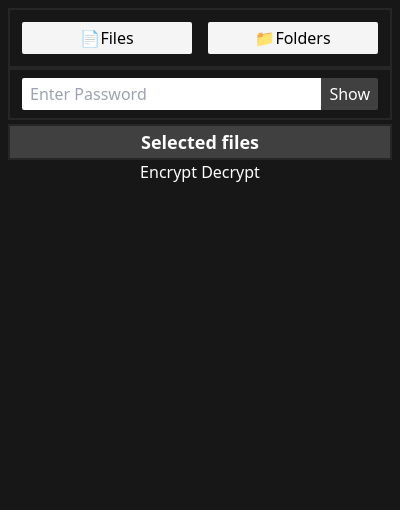
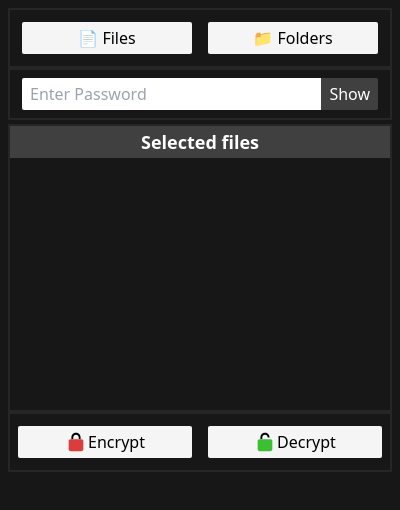
Before and after one commit to abhishekY495/File-encryptor, an Electron app: page app/src/index.html in a window 400 px wide. Drawn offline with Linux system fonts and the light colour scheme.

Commit message:
Style: Encrypt/Decrypt buttons and minor changes

```diff
--- a/app/src/index.html
+++ b/app/src/index.html
@@ -16,16 +16,16 @@
     <div
       id="browse-container"
       class="border-2 border-neutral-800 p-3 flex justify-center gap-4">
-      <label class="w-full bg-neutral-100 text-black p-1 px-3 rounded-sm hover:bg-neutral-300">
-        📄Files
+      <label class="w-full bg-neutral-100 text-black p-1 rounded-sm hover:bg-neutral-300">
+        📄 Files
         <input
           id="file-picker"
           type="file"
           multiple="multiple"
           class="hidden" />
       </label>
-      <label class="w-full bg-neutral-100 text-black p-1 px-3 rounded-sm hover:bg-neutral-300">
-        📁Folders
+      <label class="w-full bg-neutral-100 text-black p-1 rounded-sm hover:bg-neutral-300">
+        📁 Folders
         <input id="folder-picker"
         type="file"
         webkitdirectory mozdirectory msdirectory odirectory directory multiple
@@ -52,16 +52,36 @@
 
     <div
       id="files-container"
-      class="border-2 border-neutral-800 w-auto h-80 overflow-auto scrollbar scroll-smooth mt-1 text-1">
-      <h1
-        class="sticky top-0 left-0 bg-neutral-700 h-8 flex justify-center items-center font-semibold text-lg">
+      class="border-2 border-neutral-800 w-auto h-72 overflow-auto whitespace-nowrap scrollbar scroll-smooth mt-1">
+      <span class="sticky top-0 left-0 bg-neutral-700 h-8 flex justify-center items-center font-semibold text-lg">
         Selected files
-      </h1>
+      </span>
+      <ul id="selected-files" class="divide-y divide-neutral-700"></ul>
     </div>
 
-    <div id="encrypt-decrypt-btns">
-      <button id="encrypt-btn">Encrypt</button>
-      <button id="decrypt-btn">Decrypt</button>
+    <button id="clear-btn" class="hidden w-full bg-blue-200 text-black font-semibold text-lg">Clear All</button>
+
+    <div
+      id="encrypt-decrypt-btns"
+      class="border-2 border-neutral-800 px-2 py-3 flex justify-center gap-4">
+      <button
+        id="encrypt-btn"
+        class="w-full bg-neutral-100 text-black flex justify-center items-center p-1 rounded-sm hover:bg-red-200">
+        <img
+          src="../../assets/lock.svg"
+          alt="locked padlock"
+          class="pr-px">
+        Encrypt
+      </button>
+      <button
+        id="decrypt-btn"
+        class="w-full bg-neutral-100 text-black flex justify-center items-center p-1 rounded-sm hover:bg-green-200">
+        <img
+          src="../../assets/unlock.svg"
+          alt="unlocked padlock"
+          class="pr-px">
+        Decrypt
+      </button>
     </div>
 
   </body>
```
